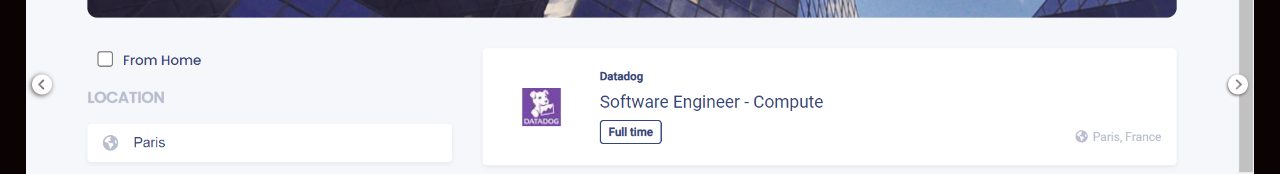
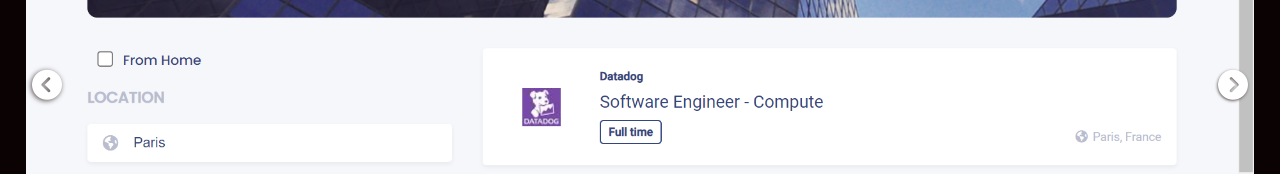
Before and after one commit to tices0/Portfolio, a React (Create React App) app: page / in a window 1280 px wide. Shown: the part 1115-1289 px from the top of the page. Built offline with nearby package versions, Linux system fonts and the light colour scheme.

Commit message:
fixed slideshow not being continuous

```diff
--- a/src/components/Slideshow.jsx
+++ b/src/components/Slideshow.jsx
@@ -17,18 +17,18 @@ function Slideshow() {
 
 	const transitionEnd = () => {
 		if (slidesRef.current[counter].id === "lastClone") {
-			slideContainer.style.transition = "none";
+			slideContainer.current.style.transition = "none";
 			setCounter(slidesRef.current.length - 2);
-			slideContainer.current.style.transform =
-				"translateX(" + -size * counter + "px)";
+			// slideContainer.current.style.transform =
+			// 	"translateX(" + -size * counter + "px)";
 			console.log("on last clone");
 		}
 
 		if (slidesRef.current[counter].id === "firstClone") {
-			slideContainer.style.transition = "none";
+			slideContainer.current.style.transition = "none";
 			setCounter(slidesRef.current.length - counter);
-			slideContainer.current.style.transform =
-				"translateX(" + -size * counter + "px)";
+			// slideContainer.current.style.transform =
+			// 	"translateX(" + -size * counter + "px)";
 			console.log("on first clone");
 		}
 	};
--- a/src/styles/styles.css
+++ b/src/styles/styles.css
@@ -237,7 +237,7 @@ body::-webkit-scrollbar {
   z-index: 10;
   cursor: pointer;
   color: #fff;
-  font-size: 20px;
+  font-size: 30px;
 }
 .slide-container .chevrons .chevron:hover {
   color: #c27783;
--- a/src/styles/styles.scss
+++ b/src/styles/styles.scss
@@ -369,7 +369,7 @@ body {
 			z-index: 10;
 			cursor: pointer;
 			color: #fff;
-			font-size: 20px;
+			font-size: 30px;
 
 			&:hover {
 				color: $dark-pink;
```
